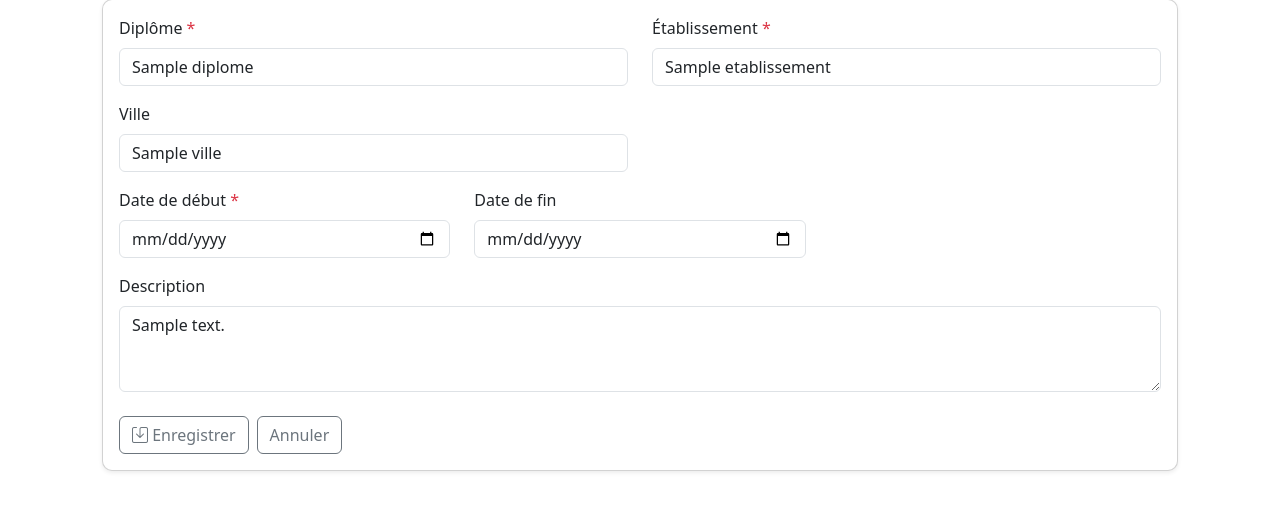
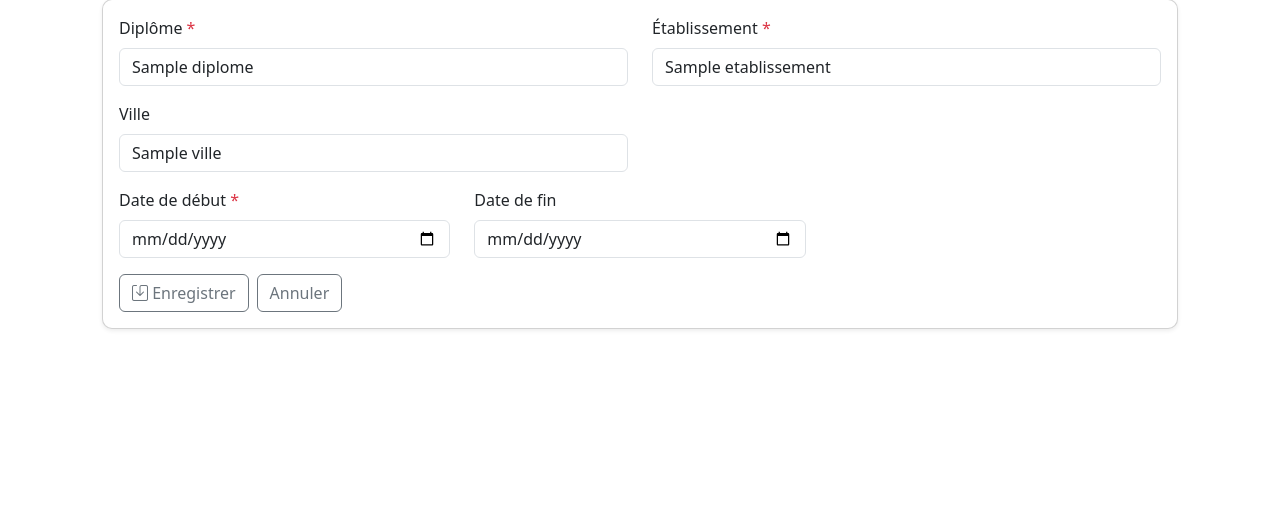
Before and after one commit to Alist3rCode/cv-generator, a FastAPI app: template templates/formations/form.html in a window 1280 px wide. Shown: the part 83-594 px from the top of the page. Run offline with FastAPI, Linux system fonts and the light colour scheme; the template is opened without the code that fills it: most values are stand-ins (such as "Sample title", 1, 10 or a date in 2020).

Commit message:
fix: remove description field from formations form and list
Co-Authored-By: Claude Sonnet 4.6 <noreply@anthropic.com>

```diff
--- a/templates/formations/form.html
+++ b/templates/formations/form.html
@@ -66,10 +66,6 @@
         {% endif %}
       </div>
 
-      <div class="mb-4">
-        <label class="form-label">Description</label>
-        <textarea name="description" class="form-control" rows="3">{{ formation.description if formation and formation.description else '' }}</textarea>
-      </div>
 
       <div class="d-flex gap-2">
         <button type="submit" class="btn btn-save btn-outline-secondary" id="saveBtn">
--- a/templates/formations/list.html
+++ b/templates/formations/list.html
@@ -24,7 +24,6 @@
         {{ f.date_debut.strftime('%m/%Y') }} →
         {% if f.date_fin %}{{ f.date_fin.strftime('%m/%Y') }}{% else %}En cours{% endif %}
       </small>
-      {% if f.description %}<p class="mt-2 mb-0 text-muted">{{ f.description }}</p>{% endif %}
     </div>
     <div class="d-flex flex-column gap-2 ms-3">
       <a href="/formations/{{ f.id }}/edit" class="btn btn-outline-primary btn-sm"><i class="bi bi-pencil"></i></a>
```
